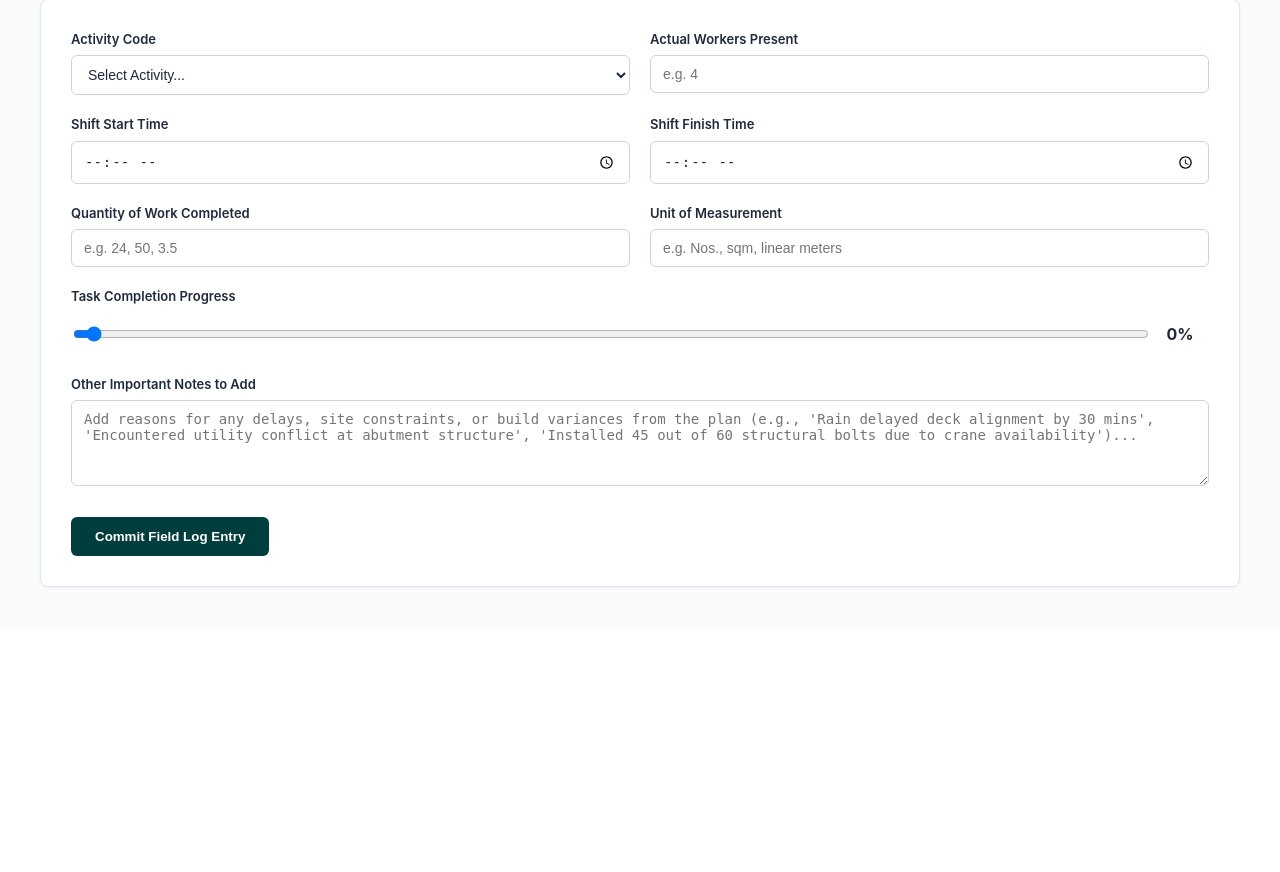
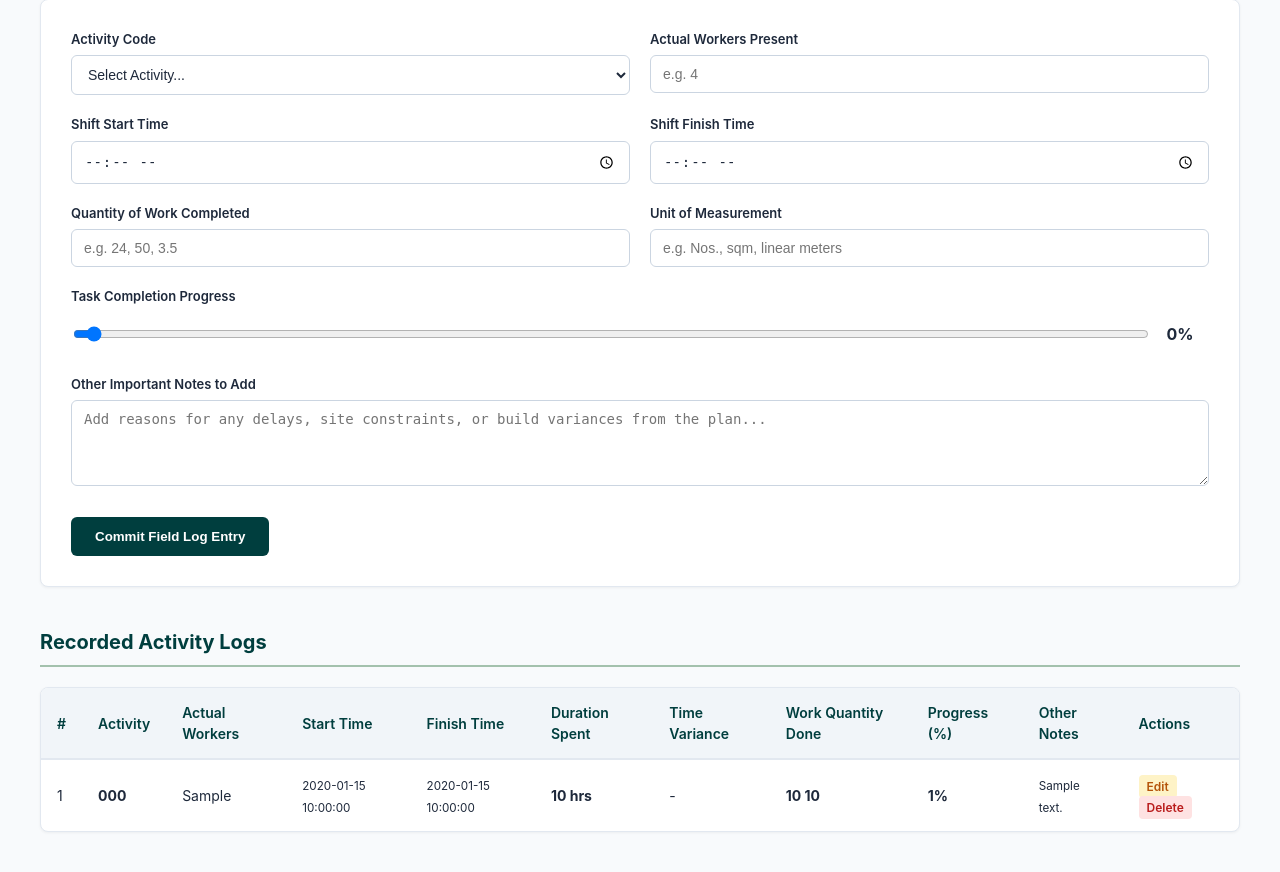
Before and after one commit to sm2847/construction-logger, a Flask app: page / in a window 1280 px wide. Shown: the part 2179-3051 px from the top of the page. Before the commit the page ends 2767 px from the top, so only its background shows below. Run offline with Flask 3, Linux system fonts and the light colour scheme; a database or web service that is not in the repository returns one stand-in record (values such as "Sample title"); some libraries are stand-ins or nearby versions.

Commit message:
Bind existing controller logic maps to permanent Supabase storage targets

```diff
--- a/app.py
+++ b/app.py
@@ -1,19 +1,85 @@
 from flask import Flask, render_template, request, redirect, url_for
 from datetime import datetime
 from activities import activities
+import psycopg2
+import sys
+import os
 
 app = Flask(__name__)
 
-# Store submitted logs temporarily in memory
-activity_logs = []
+# --- PERSISTENT SUPABASE CLOUD CONFIGURATION ---
+# The password punctuation character (!) is url-encoded safely to %21 to prevent startup crashes on Render
+FALLBACK_URI = "postgresql://postgres:Pass1234%21GD12026@db.iipzcopzoarovdgrsbgb.supabase.co:5432/postgres"
+DB_URI = os.environ.get("DATABASE_URL", FALLBACK_URI)
+
+def get_db_connection():
+    """Establishes an active pipeline to your cloud relational layer"""
+    return psycopg2.connect(DB_URI, connect_timeout=10)
+
+def init_db():
+    """Creates the structural schema inside Supabase automatically if missing"""
+    try:
+        conn = get_db_connection()
+        cur = conn.cursor()
+        cur.execute('''
+            CREATE TABLE IF NOT EXISTS field_logs (
+                id SERIAL PRIMARY KEY,
+                activity_code TEXT NOT NULL,
+                actual_workers TEXT NOT NULL,
+                start_time TEXT NOT NULL,
+                finish_time TEXT NOT NULL,
+                actual_duration REAL NOT NULL,
+                completion_percentage TEXT NOT NULL,
+                quantity_done TEXT NOT NULL,
+                quantity_unit TEXT NOT NULL,
+                notes TEXT
+            );
+        ''')
+        conn.commit()
+        cur.close()
+        conn.close()
+        print("✅ Supabase cloud persistence layer initialized successfully.")
+    except Exception as e:
+        print(f"❌ DATABASE INITIALIZATION ERROR: {e}", file=sys.stderr)
+
+# Run verification schema configurations immediately on application launch
+init_db()
+
+def get_all_logs():
+    """Fetches all entries out of Supabase in structured format for table matrix mapping"""
+    records = []
+    try:
+        conn = get_db_connection()
+        cur = conn.cursor()
+        cur.execute('SELECT id, activity_code, actual_workers, start_time, finish_time, actual_duration, completion_percentage, quantity_done, quantity_unit, notes FROM field_logs ORDER BY id ASC;')
+        rows = cur.fetchall()
+        for row in rows:
+            records.append({
+                "id": row[0],
+                "activity_code": row[1],
+                "actual_workers": row[2],
+                "start_time": row[3],
+                "finish_time": row[4],
+                "actual_duration": row[5],
+                "completion_percentage": row[6],
+                "quantity_done": row[7],
+                "quantity_unit": row[8],
+                "notes": row[9]
+            })
+        cur.close()
+        conn.close()
+    except Exception as e:
+        print(f"❌ ERROR SYNCING DASHBOARD LOG DATA MATRIX: {e}", file=sys.stderr)
+    return records
 
 @app.route("/", methods=["GET"])
 def index():
+    activity_logs = get_all_logs()
     return render_template(
         "index.html",
         activities=activities,
         logs=activity_logs,
-        edit_log=None,  # Not editing by default
+        edit_log=None,
         edit_id=None
     )
 
@@ -22,7 +88,7 @@ def log_activity():
     start_time_str = request.form.get("start_time")
     finish_time_str = request.form.get("finish_time")
 
-    # Calculate duration dynamically from clock inputs
+    # Run structural calculation delta metrics dynamically from input parameters
     actual_duration = 0.0
     if start_time_str and finish_time_str:
         try:
@@ -30,42 +96,57 @@ def log_activity():
             t1 = datetime.strptime(start_time_str, fmt)
             t2 = datetime.strptime(finish_time_str, fmt)
 
-            # Find total difference in hours
             tdelta = t2 - t1
             total_seconds = tdelta.total_seconds()
 
-            # Handle overnight shifts gracefully if finish time is past midnight
+            # Handle overnight shifts natively if completion parameters fall past midnight
             if total_seconds < 0:
-                total_seconds += 86400 # Seconds in a day
+                total_seconds += 86400
 
             actual_duration = round(total_seconds / 3600.0, 2)
         except ValueError:
             actual_duration = 0.0
 
-    log = {
-        "activity_code": request.form.get("activity_code"),
-        "actual_workers": request.form.get("actual_workers"),
-        "start_time": start_time_str,
-        "finish_time": finish_time_str,
-        "actual_duration": actual_duration,
-        "completion_percentage": request.form.get("completion_percentage"),
-        "quantity_done": request.form.get("quantity_done"),
-        "quantity_unit": request.form.get("quantity_unit"),
-        "notes": request.form.get("notes")
-    }
-    activity_logs.append(log)
+    activity_code = request.form.get("activity_code")
+    actual_workers = request.form.get("actual_workers")
+    completion_percentage = request.form.get("completion_percentage")
+    quantity_done = request.form.get("quantity_done")
+    quantity_unit = request.form.get("quantity_unit")
+    notes = request.form.get("notes")
+
+    try:
+        conn = get_db_connection()
+        cur = conn.cursor()
+        cur.execute('''
+            INSERT INTO field_logs (activity_code, actual_workers, start_time, finish_time, actual_duration, completion_percentage, quantity_done, quantity_unit, notes)
+            VALUES (%s, %s, %s, %s, %s, %s, %s, %s, %s)
+        ''', (activity_code, actual_workers, start_time_str, finish_time_str, actual_duration, completion_percentage, quantity_done, quantity_unit, notes))
+        conn.commit()
+        cur.close()
+        conn.close()
+        print("🎉 Entry committed straight to the Supabase cloud cluster.")
+    except Exception as e:
+        print(f"❌ ERROR STREAMING ENTRY TO PERSISTENT LOG DISK: {e}", file=sys.stderr)
+
     return redirect(url_for('index'))
 
 @app.route("/delete/<int:log_id>")
 def delete_log(log_id):
-    if 0 <= log_id < len(activity_logs):
-        activity_logs.pop(log_id)
+    try:
+        conn = get_db_connection()
+        cur = conn.cursor()
+        cur.execute('DELETE FROM field_logs WHERE id=%s;', (log_id,))
+        conn.commit()
+        cur.close()
+        conn.close()
+    except Exception as e:
+        print(f"❌ ERROR EXECUTING RESTRUCTURING PURGE COMMAND: {e}", file=sys.stderr)
     return redirect(url_for('index'))
 
 @app.route("/edit/<int:log_id>", methods=["GET", "POST"])
 def edit_log(log_id):
-    if log_id < 0 or log_id >= len(activity_logs):
-        return redirect(url_for('index'))
+    conn = get_db_connection()
+    cur = conn.cursor()
 
     if request.method == "POST":
         start_time_str = request.form.get("start_time")
@@ -85,24 +166,55 @@ def edit_log(log_id):
             except ValueError:
                 actual_duration = 0.0
 
-        activity_logs[log_id] = {
-            "activity_code": request.form.get("activity_code"),
-            "actual_workers": request.form.get("actual_workers"),
-            "start_time": start_time_str,
-            "finish_time": finish_time_str,
-            "actual_duration": actual_duration,
-            "completion_percentage": request.form.get("completion_percentage"),
-            "quantity_done": request.form.get("quantity_done"),
-            "quantity_unit": request.form.get("quantity_unit"),
-            "notes": request.form.get("notes")
-        }
+        activity_code = request.form.get("activity_code")
+        actual_workers = request.form.get("actual_workers")
+        completion_percentage = request.form.get("completion_percentage")
+        quantity_done = request.form.get("quantity_done")
+        quantity_unit = request.form.get("quantity_unit")
+        notes = request.form.get("notes")
+
+        try:
+            cur.execute('''
+                UPDATE field_logs
+                SET activity_code=%s, actual_workers=%s, start_time=%s, finish_time=%s, actual_duration=%s, completion_percentage=%s, quantity_done=%s, quantity_unit=%s, notes=%s
+                WHERE id=%s
+            ''', (activity_code, actual_workers, start_time_str, finish_time_str, actual_duration, completion_percentage, quantity_done, quantity_unit, notes, log_id))
+            conn.commit()
+        except Exception as e:
+            print(f"❌ DATABASE RECORD MODIFICATION ABORTED: {e}", file=sys.stderr)
+
+        cur.close()
+        conn.close()
         return redirect(url_for('index'))
 
+    # Fetch configuration criteria for form modification population matching target row id
+    cur.execute('SELECT id, activity_code, actual_workers, start_time, finish_time, actual_duration, completion_percentage, quantity_done, quantity_unit, notes FROM field_logs WHERE id=%s;', (log_id,))
+    row = cur.fetchone()
+
+    target_edit_log = None
+    if row:
+        target_edit_log = {
+            "id": row[0],
+            "activity_code": row[1],
+            "actual_workers": row[2],
+            "start_time": row[3],
+            "finish_time": row[4],
+            "actual_duration": row[5],
+            "completion_percentage": row[6],
+            "quantity_done": row[7],
+            "quantity_unit": row[8],
+            "notes": row[9]
+        }
+
+    cur.close()
+    conn.close()
+
+    activity_logs = get_all_logs()
     return render_template(
         "index.html",
         activities=activities,
         logs=activity_logs,
-        edit_log=activity_logs[log_id],
+        edit_log=target_edit_log,
         edit_id=log_id
     )
 
--- a/templates/index.html
+++ b/templates/index.html
@@ -88,6 +88,13 @@
             flex-direction: column;
             align-items: center;
             justify-content: center;
+        }
+
+        .analytics-card-chart iframe {
+            width: 100%;
+            max-width: 382px;
+            height: 237px;
+            border: none;
         }
 
         .analytics-card-status {
@@ -213,7 +220,7 @@
 
         <div class="analytics-grid">
             <div class="analytics-card-chart">
-                <iframe width="382" height="237" seamless frameborder="0" scrolling="no" src="https://docs.google.com/spreadsheets/d/e/2PACX-1vTldeCOJ-syPDiaKJMmwr8u2YBmPTCWvXlNS4TnStWTqOx12BpS7Hgf9kBTPTwJD-qtLLYq3SZYHbbc/pubchart?oid=1078969309&amp;format=interactive"></iframe>
+                <iframe seamless frameborder="0" scrolling="no" src="https://docs.google.com/spreadsheets/d/e/2PACX-1vTldeCOJ-syPDiaKJMmwr8u2YBmPTCWvXlNS4TnStWTqOx12BpS7Hgf9kBTPTwJD-qtLLYq3SZYHbbc/pubchart?oid=1078969309&amp;format=interactive"></iframe>
             </div>
 
             <div class="analytics-card-status">
@@ -275,13 +282,13 @@
 
         <h2>
             {% if edit_log %}
-                Modify Field Log Entry #{{ edit_id + 1 }}
+                Modify Field Log Entry #{{ edit_id }}
             {% else %}
                 Record Live Field Progress
             {% endif %}
         </h2>
 
-        <form method="POST" action="{% if edit_log %}/edit/{{ edit_id }}{% else %}/log{% endif %}">
+        <form method="POST" action="{% if edit_log %}/edit/{{ edit_log.id }}{% else %}/log{% endif %}">
             <div class="form-grid">
                 <div>
                     <label for="activity_code">Activity Code</label>
@@ -337,7 +344,7 @@
 
                 <div class="form-group-full">
                     <label for="notes">Other Important Notes to Add</label>
-                    <textarea id="notes" name="notes" rows="4" placeholder="Add reasons for any delays, site constraints, or build variances from the plan (e.g., 'Rain delayed deck alignment by 30 mins', 'Encountered utility conflict at abutment structure', 'Installed 45 out of 60 structural bolts due to crane availability')...">{% if edit_log %}{{ edit_log.notes }}{% endif %}</textarea>
+                    <textarea id="notes" name="notes" rows="4" placeholder="Add reasons for any delays, site constraints, or build variances from the plan...">{% if edit_log %}{{ edit_log.notes }}{% endif %}</textarea>
                 </div>
             </div>
 
@@ -352,7 +359,7 @@
         </form>
 
         {% if logs %}
-        <h2>Live Activity Progress Log</h2>
+        <h2>Recorded Activity Logs</h2>
         <div class="table-container">
             <table>
                 <thead>
@@ -403,8 +410,8 @@
                         <td><strong>{{ log.completion_percentage }}%</strong></td>
                         <td><small>{{ log.notes or '-' }}</small></td>
                         <td>
-                            <a href="/edit/{{ loop.index0 }}" style="background: #FEF3C7; color: var(--warning-amber); padding: 4px 8px; text-decoration: none; border-radius: 4px; font-weight: 600; font-size: 12px; margin-right: 5px;">Edit</a>
-                            <a href="/delete/{{ loop.index0 }}" style="background: #FEE2E2; color: var(--danger-red); padding: 4px 8px; text-decoration: none; border-radius: 4px; font-weight: 600; font-size: 12px;" onclick="return confirm('Are you sure you want to delete this log entry?');">Delete</a>
+                            <a href="/edit/{{ log.id }}" style="background: #FEF3C7; color: var(--warning-amber); padding: 4px 8px; text-decoration: none; border-radius: 4px; font-weight: 600; font-size: 12px; margin-right: 5px;">Edit</a>
+                            <a href="/delete/{{ log.id }}" style="background: #FEE2E2; color: var(--danger-red); padding: 4px 8px; text-decoration: none; border-radius: 4px; font-weight: 600; font-size: 12px;" onclick="return confirm('Are you sure you want to delete this log entry?');">Delete</a>
                         </td>
                     </tr>
                     {% endfor %}
```
